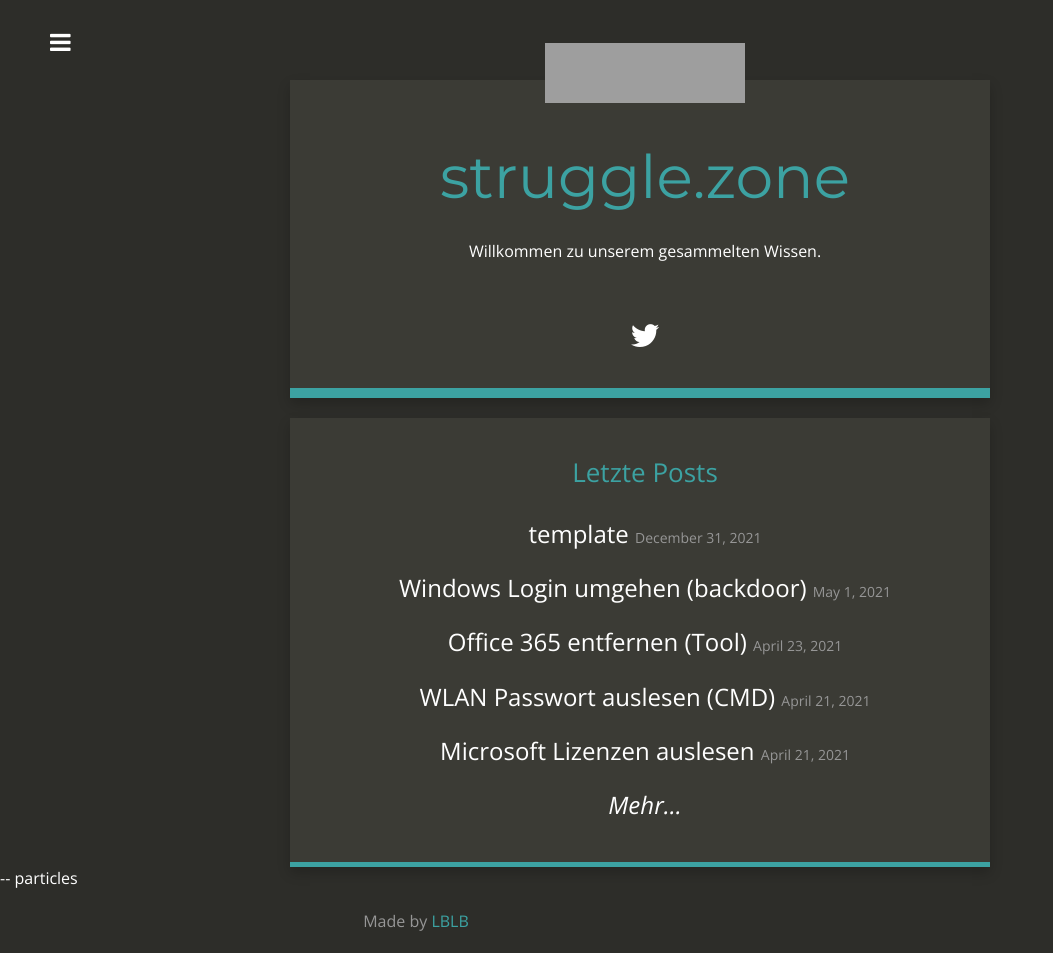
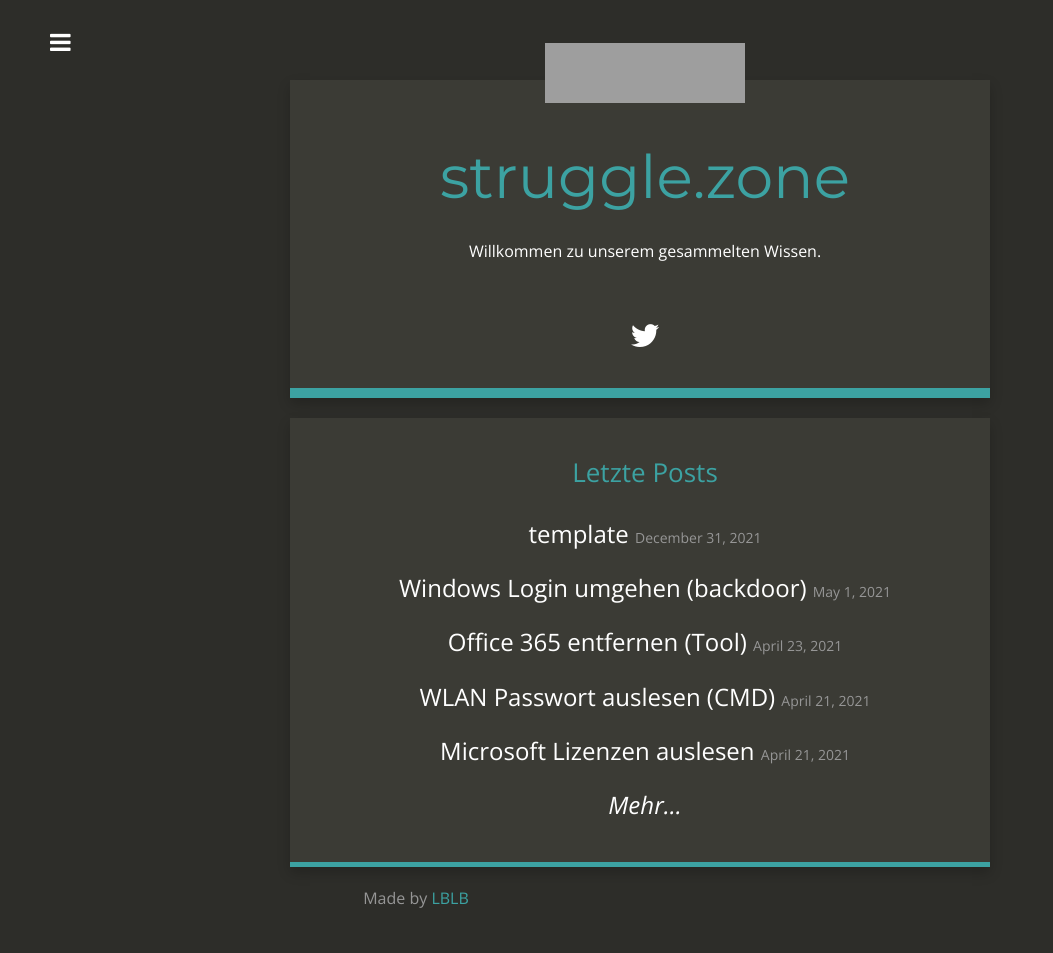
Before and after one commit to eski1337/lblb-it-ffd00, a Jekyll site: the page built from index.html, in a window 1280 px wide, cut to the strip 0-953 px from the top of the page. Shown: the whole strip, without its empty margins (0-1053 px from the left). Built offline with Jekyll 4.4.1, drawn with Linux system fonts in a browser that asks for light colours; nearby versions of some CDN libraries; after the commit the page ends 930 px from its top, so only the background shows below that; grey boxes are pictures that could not be loaded.

Commit message:
index.html: changed

```diff
--- a/index.html
+++ b/index.html
@@ -51,13 +51,4 @@
     </div>
 </div>
 
-<!-- particles.js container -->
-<div id="particles-js"></div>
-
-<!-- stats - count particles -->
-<div class="count-particles">
-  <span class="js-count-particles">--</span> particles
-</div>
-
-<!-- particles.js lib (JavaScript CodePen settings): https://github.com/VincentGarreau/particles.js -->
 </body>
```
